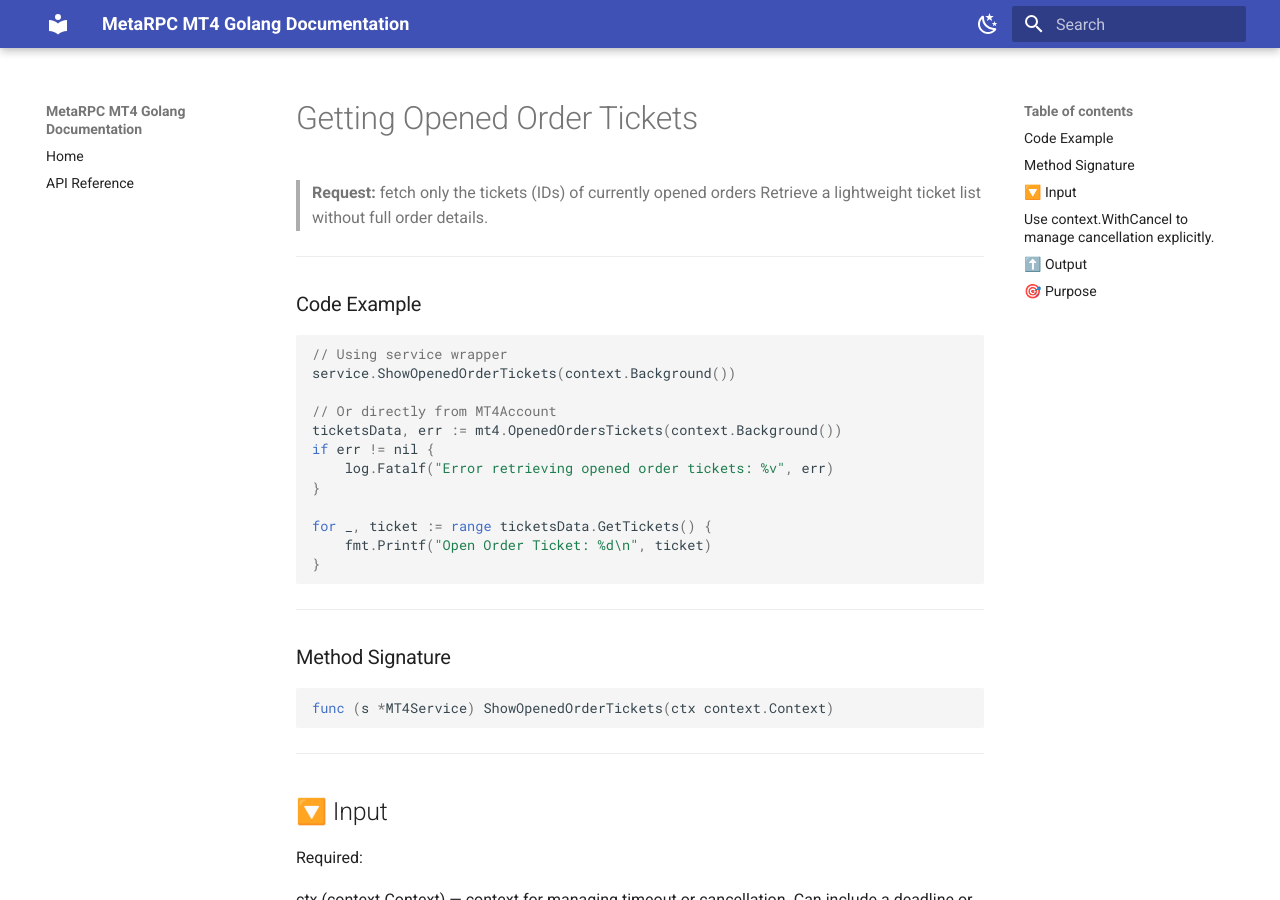
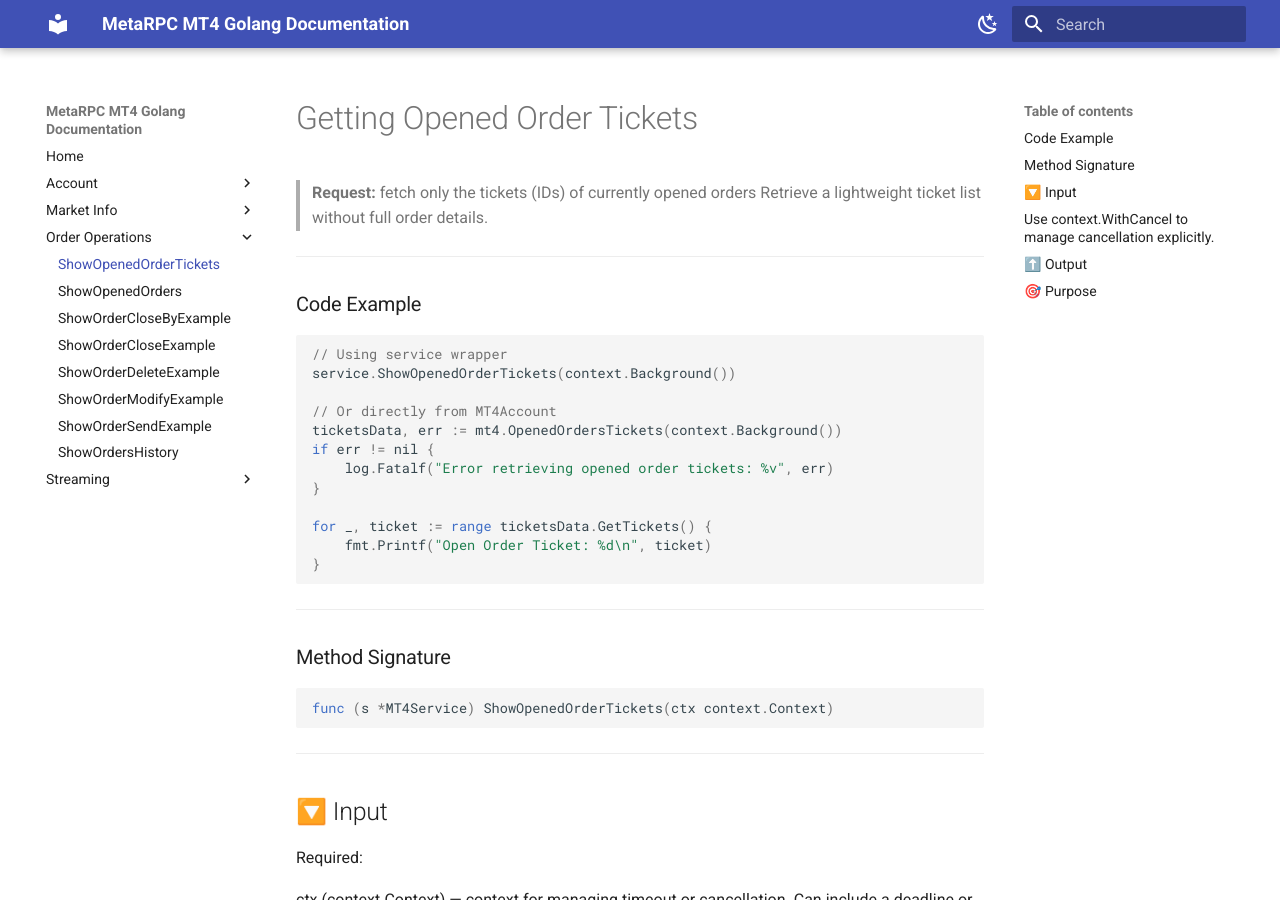
Before and after one commit to MetaRPC/GoMT4, an MkDocs documentation site: the page built from docs/Order Operations/ShowOpenedOrderTickets.md, in a window 1280 px wide and 900 px high. Built offline with MkDocs 1.6.1 and Material for MkDocs 9.7.7, drawn with Linux system fonts in a browser that asks for light colours; some of the changed lines change nothing that is shown.

Commit message:
Update mkdocs.yml

```diff
--- a/mkdocs.yml
+++ b/mkdocs.yml
@@ -2,7 +2,31 @@
 
 nav:
   - Home: index.md
-  - API Reference: api.md
+  - Account:
+      - ShowAccountSummary: Account/ShowAccountSummary.md
+  - Market Info:
+      - ShowAllSymbols: Market Info/ShowAllSymbols.md
+      - ShowQuote: Market Info/ShowQuote.md
+      - ShowQuoteHistory: Market Info/ShowQuoteHistory.md
+      - ShowQuotesMany: Market Info/ShowQuotesMany.md
+      - ShowSymbolParams: Market Info/ShowSymbolParams.md
+      - ShowSymbols: Market Info/ShowSymbols.md
+      - ShowTickValues: Market Info/ShowTickValues.md
+  - Order Operations:
+      - ShowOpenedOrderTickets: Order Operations/ShowOpenedOrderTickets.md
+      - ShowOpenedOrders: Order Operations/ShowOpenedOrders.md
+      - ShowOrderCloseByExample: Order Operations/ShowOrderCloseByExample.md
+      - ShowOrderCloseExample: Order Operations/ShowOrderCloseExample.md
+      - ShowOrderDeleteExample: Order Operations/ShowOrderDeleteExample.md
+      - ShowOrderModifyExample: Order Operations/ShowOrderModifyExample.md
+      - ShowOrderSendExample: Order Operations/ShowOrderSendExample.md
+      - ShowOrdersHistory: Order Operations/ShowOrdersHistory.md
+  - Streaming:
+      - StreamOpenedOrderProfits: Streaming/StreamOpenedOrderProfits.md
+      - StreamOpenedOrderTickets: Streaming/StreamOpenedOrderTickets.md
+      - StreamQuotes: Streaming/StreamQuotes.md
+      - StreamTradeUpdates: Streaming/StreamTradeUpdates.md
+
 theme:
   name: material
   palette:
```
